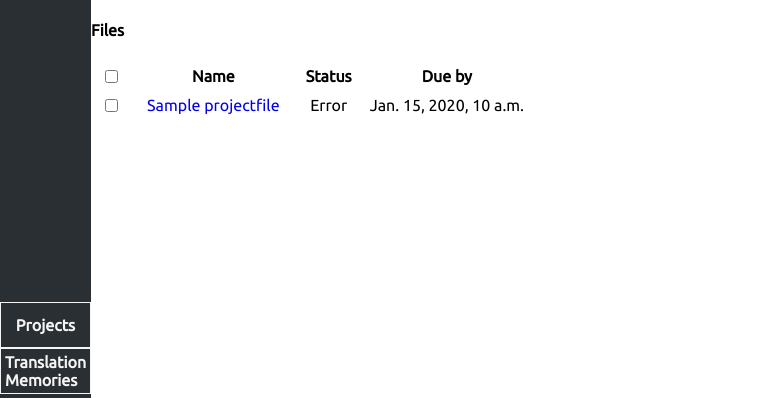
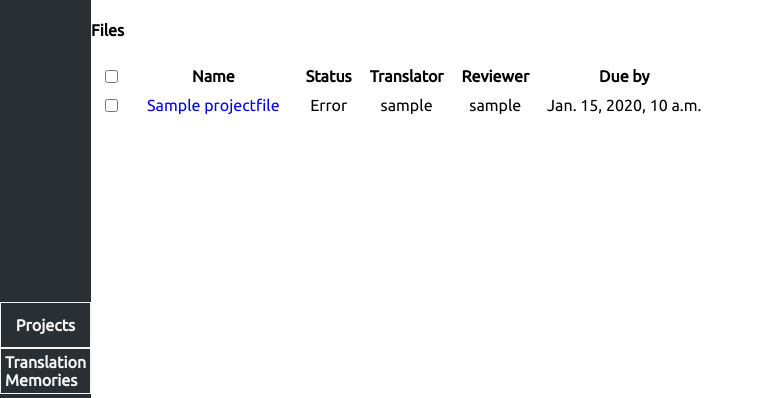
Before and after one commit to kaplanPRO/kaplan-cloud, a Django app: page /project/1 in a window 1280 px wide. Shown: the part 34-432 px from the top of the page, without its empty margins (0-763 px from the left). Run offline with Django 3.2, Linux system fonts and the light colour scheme; a user stored in the database is signed in; tables that the repository leaves empty hold one stand-in row (values such as "Sample post"); data that the repository does not hold is empty.

Commit message:
:sparkles: Display assigned translator/reviewer

```diff
--- a/kaplancloudapp/templates/project.html
+++ b/kaplancloudapp/templates/project.html
@@ -36,6 +36,10 @@
         <th><input id="checkbox-main" type="checkbox"></th>
         <th>Name</th>
         <th>Status</th>
+        {% if perms.kaplancloudapp.change_project %}
+        <th>Translator</th>
+        <th>Reviewer</th>
+        {% endif %}
         <th>Due by</th>
       </tr>
       {% for file in files %}
@@ -43,6 +47,22 @@
         <th><input class="checkbox" type="checkbox"></th>
         <td><a href="{% url 'editor' file.id %}">{{file.name}}</a></td>
         <td>{{file.get_status}}</td>
+        {% if perms.kaplancloudapp.change_project %}
+        <td>
+          {% if file.translator %}
+            {{file.translator.username}}
+          {% else %}
+            -
+          {% endif %}
+        </td>
+        <td>
+          {% if file.reviewer %}
+            {{file.reviewer.username}}
+          {% else %}
+            -
+          {% endif %}
+        </td>
+        {% endif %}
         <td>
             {% if file.due_by %}
               {{file.due_by}}
```
